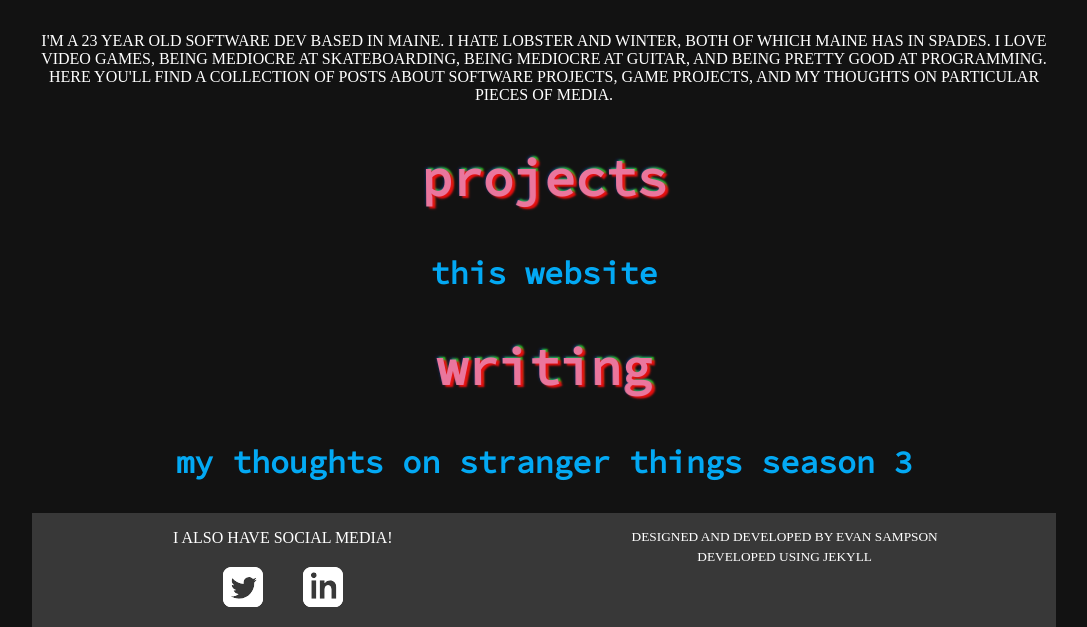
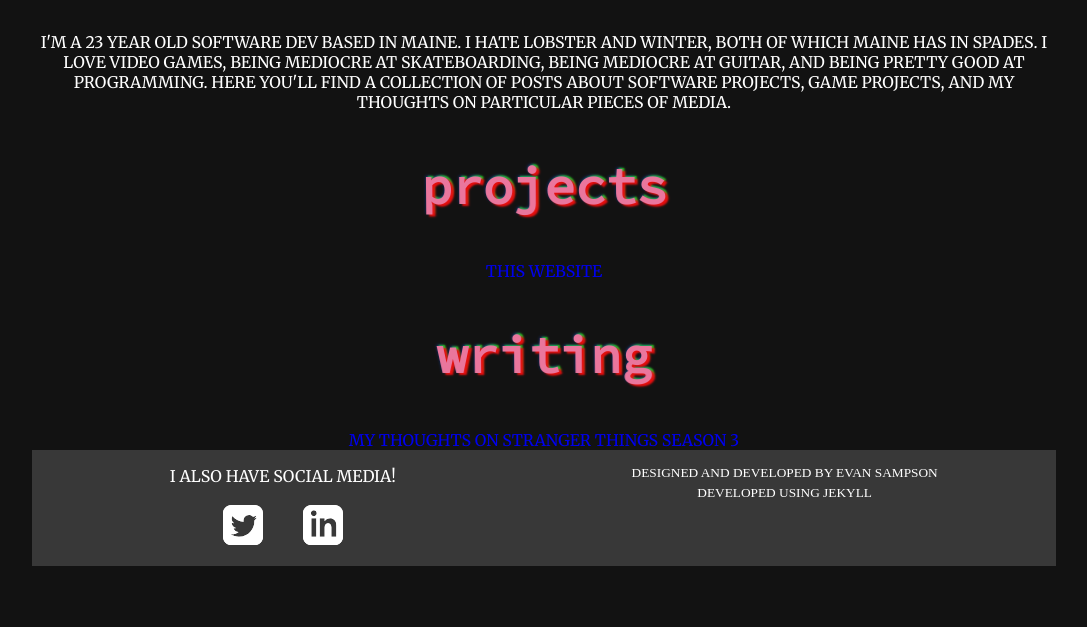
Before and after one commit to evanmrsampson/website, a Jekyll site: the page built from index.md, in a window 1280 px wide. Shown: the part 806-1433 px from the top of the page, without its empty margins (96-1183 px from the left). Built offline with Jekyll 4.4.1, drawn with Linux system fonts in a browser that asks for light colours; after the commit the page ends 1372 px from its top, so only the background shows below that.

Commit message:
Add another font

```diff
--- a/_layouts/blog.html
+++ b/_layouts/blog.html
@@ -3,7 +3,7 @@
 	<head>
         <meta charset="utf-8">
 		<link rel="stylesheet" type="text/css" href="/style.css">
-		<link href="https://fonts.googleapis.com/css?family=Permanent+Marker|Source+Code+Pro&display=swap" rel="stylesheet">
+		<link href="https://fonts.googleapis.com/css?family=Permanent+Marker|Source+Code+Pro|Merriweather&display=swap" rel="stylesheet">
     </head>
     <body>
         <div id="bar">
--- a/_layouts/homepage.html
+++ b/_layouts/homepage.html
@@ -3,7 +3,7 @@
 	<head>
 		<meta charset="utf-8">
 		<link rel="stylesheet" type="text/css" href="/style.css">
-		<link href="https://fonts.googleapis.com/css?family=Permanent+Marker|Source+Code+Pro&display=swap" rel="stylesheet">
+		<link href="https://fonts.googleapis.com/css?family=Permanent+Marker|Source+Code+Pro|Merriweather&display=swap" rel="stylesheet">
 	</head>
     <body>
 	    <header>
--- a/index.md
+++ b/index.md
@@ -13,13 +13,13 @@
     <h2 class="chromatic">Projects</h2>
         {% for post in site.projects %}
             <a href="{{ post.url }}">
-                <h3> {{ post.title }}</h3>
+                {{ post.title }}
             </a>
         {% endfor %}
     <h2 class="chromatic">Writing</h2>
         {% for post in site.writing %}
             <a href="{{ post.url }}">
-                <h3> {{ post.title }}</h3>
+                {{ post.title }}
             </a>
         {% endfor %}
 </div>
--- a/style.css
+++ b/style.css
@@ -4,7 +4,7 @@
 	background: #121212;
 }
 
-body{
+body {
 	width: 80vw;
 	background:#121212;
 	color:#fff;
@@ -16,6 +16,11 @@
 
 a {
 	text-decoration:none;
+	font-family: 'Merriweather', serif;
+}
+
+p {
+	font-family: 'Merriweather', serif;
 }
 
 h1 {
@@ -77,7 +82,7 @@
 		#222 50%,
 		#222
 	);
-	animation: gradientMove 10s linear infinite;
+	animation: gradientMove 4.5s linear infinite;
 	border-radius: 5%;
 }
 
@@ -207,9 +212,9 @@
 
 
 @keyframes gradientMove {
-    0%{background-size: 100% 6px}
-    50%{background-size: 100% 4px}
-    100%{background-size: 100% 6px}
+    0%{background-size: 100% 10px}
+    50%{background-size: 100% 9px}
+    100%{background-size: 100% 10px}
 }
 
 @keyframes pulse {
@@ -220,7 +225,15 @@
     100%{opacity:.9;}
 }
 @keyframes chromaticMove {
-    0%{text-shadow: 3px 2px 2px rgba(251, 12, 12,1), 0px -1px 3px rgba(12, 79, 251,.5),0px 0px -2px rgba(52, 251, 12, 1);}
-    50%{text-shadow: 3px 2px 2px rgba(251, 12, 12,1), 0px -1px 3px rgba(12, 79, 251,.5),-3px 2px 3px rgba(52, 251, 12, 1);}
-    100%{text-shadow: 3px 2px 2px rgba(251, 12, 12,1), 0px -1px 3px rgba(12, 79, 251,.5),2px -1px 2px rgba(52, 251, 12, 1);}
+    0% {
+		text-shadow: 3px 2px 2px rgba(251, 12, 12,1), 0px -1px 3px rgba(12, 79, 251,.5),0px 0px -2px rgba(52, 251, 12, 1);
+	}
+
+    50% {
+		text-shadow: 3px 2px 2px rgba(251, 12, 12,1), 0px -1px 3px rgba(12, 79, 251,.5),-3px 2px 3px rgba(52, 251, 12, 1);
+	}
+
+    100% {
+		text-shadow: 3px 2px 2px rgba(251, 12, 12,1), 0px -1px 3px rgba(12, 79, 251,.5),2px -1px 2px rgba(52, 251, 12, 1);
+	}
 }
```
